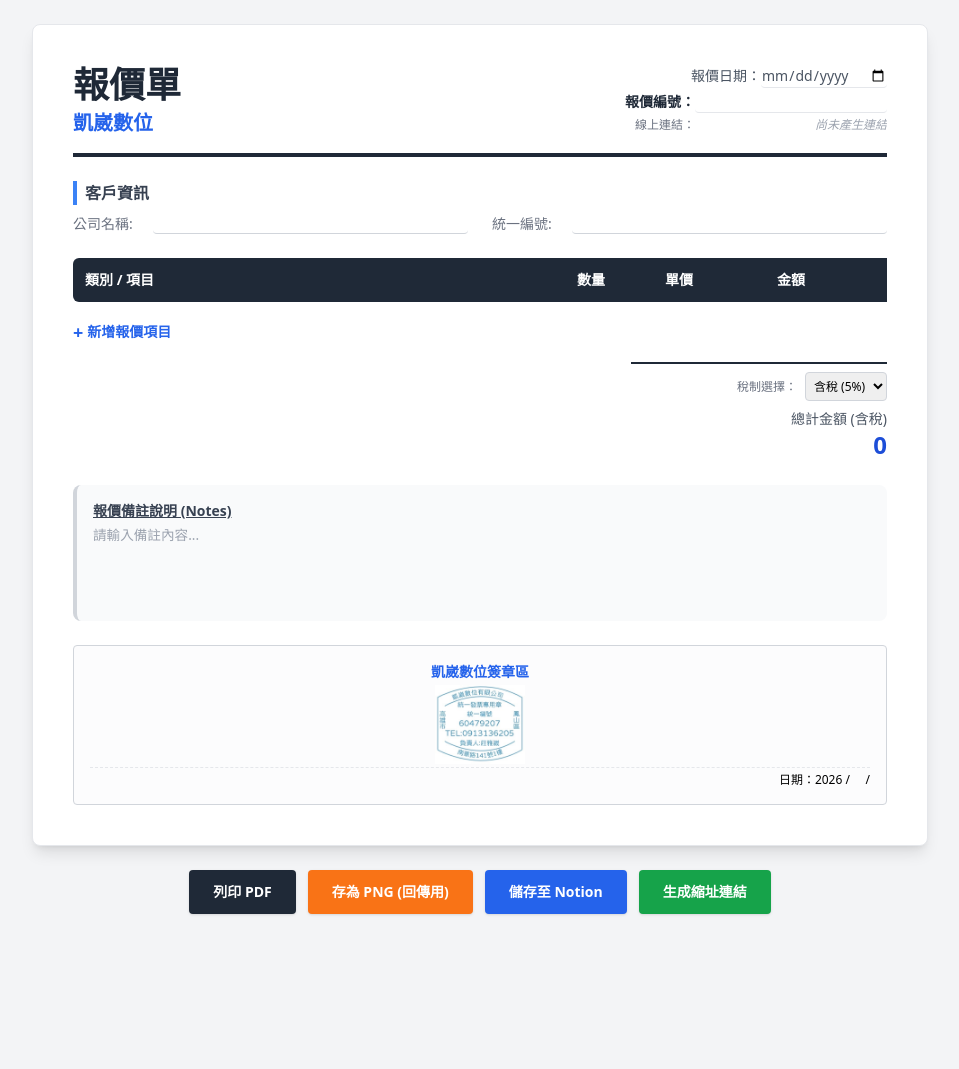
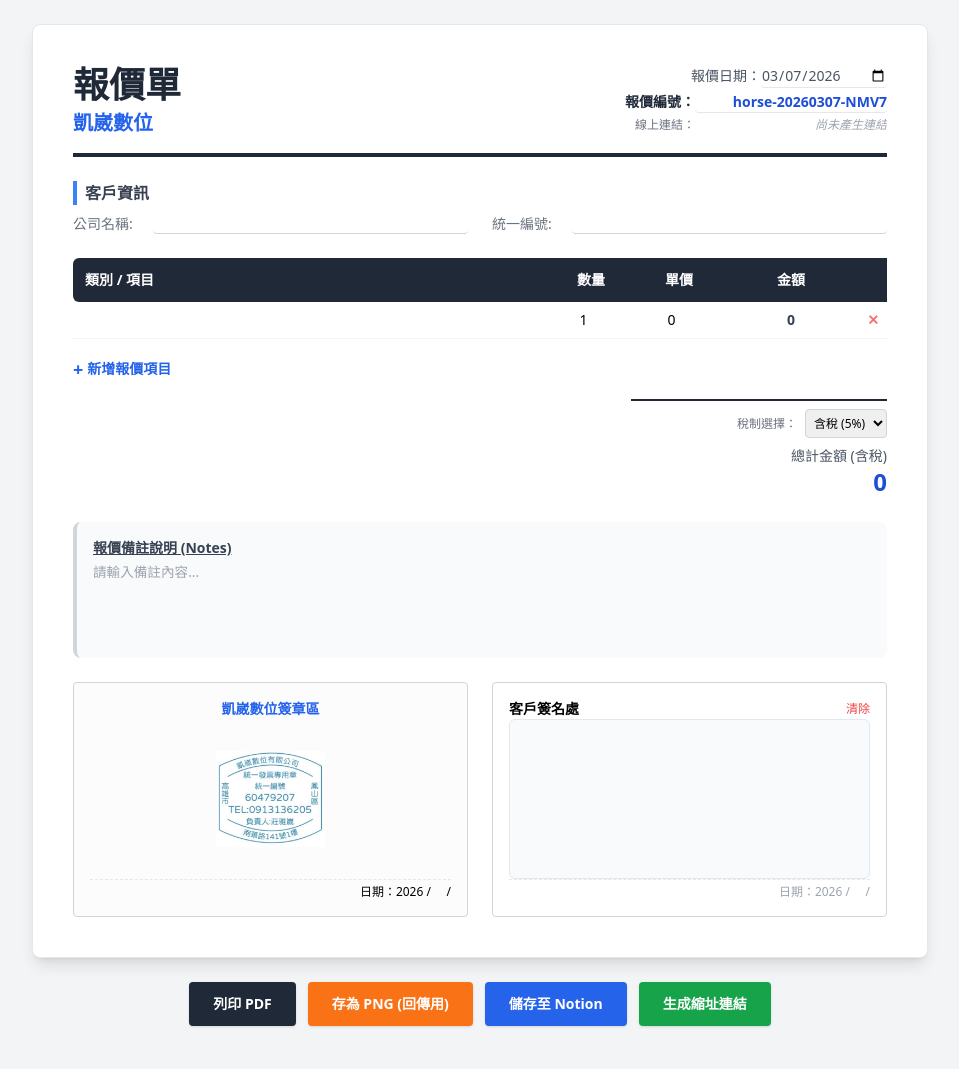
Before and after one commit to kevinhuang-maker/price-generator, a plain HTML site: page index.html in a window 1280 px wide. Shown: the whole page, without its empty margins (160-1119 px from the left). Before the commit the page ends 978 px from the top, so only its background shows below. Drawn offline with nearby package versions, Linux system fonts and the light colour scheme.

Commit message:
add logo src code

```diff
--- a/index.html
+++ b/index.html
@@ -93,12 +93,18 @@
             <textarea id="quoteNote" oninput="autoHeight(this)" class="w-full bg-transparent outline-none text-gray-600" placeholder="請輸入備註內容..."></textarea>
         </div>
 
-        <div class="border border-gray-300 rounded p-4 min-h-[160px] flex flex-col justify-between text-center bg-gray-50/50">
-            <p class="font-bold text-sm text-blue-600 text-center">凱崴數位簽章區</p>
+        <div class="grid grid-cols-1 md:grid-cols-2 gap-6 signature-grid">
+            <div class="border border-gray-300 rounded p-4 min-h-[160px] flex flex-col justify-between text-center bg-gray-50/50">
+                <p class="font-bold text-sm text-blue-600 text-center">凱崴數位簽章區</p>
 
-            <div class="h-20 flex items-center justify-center"> <img src="logo.jpg" alt="公司章" class="max-h-full object-contain opacity-90"> </div>
-
-            <div class="text-xs pt-1 border-t border-dashed text-right w-full"> 日期：2026 / &nbsp;&nbsp;&nbsp; / </div>
+                <img src="logo.jpg"  alt="公司章" class="mx-auto max-h-24 object-contain">
+                <div class="text-xs pt-1 border-t border-dashed text-right">日期：2026 / &nbsp;&nbsp;&nbsp; / </div>
+            </div>
+            <div class="border border-gray-300 rounded p-4 min-h-[160px] flex flex-col justify-between">
+                <div class="flex justify-between items-center"><p class="font-bold text-sm">客戶簽名處</p><button type="button" onclick="clearSignature()" class="no-print text-xs text-red-500">清除</button></div>
+                <div class="signature-wrapper"><canvas id="signature-pad"></canvas></div>
+                <div class="text-xs text-gray-400 pt-1 border-t border-dashed text-right">日期：2026 / &nbsp;&nbsp;&nbsp; / </div>
+            </div>
         </div>
 
     </div>
```
